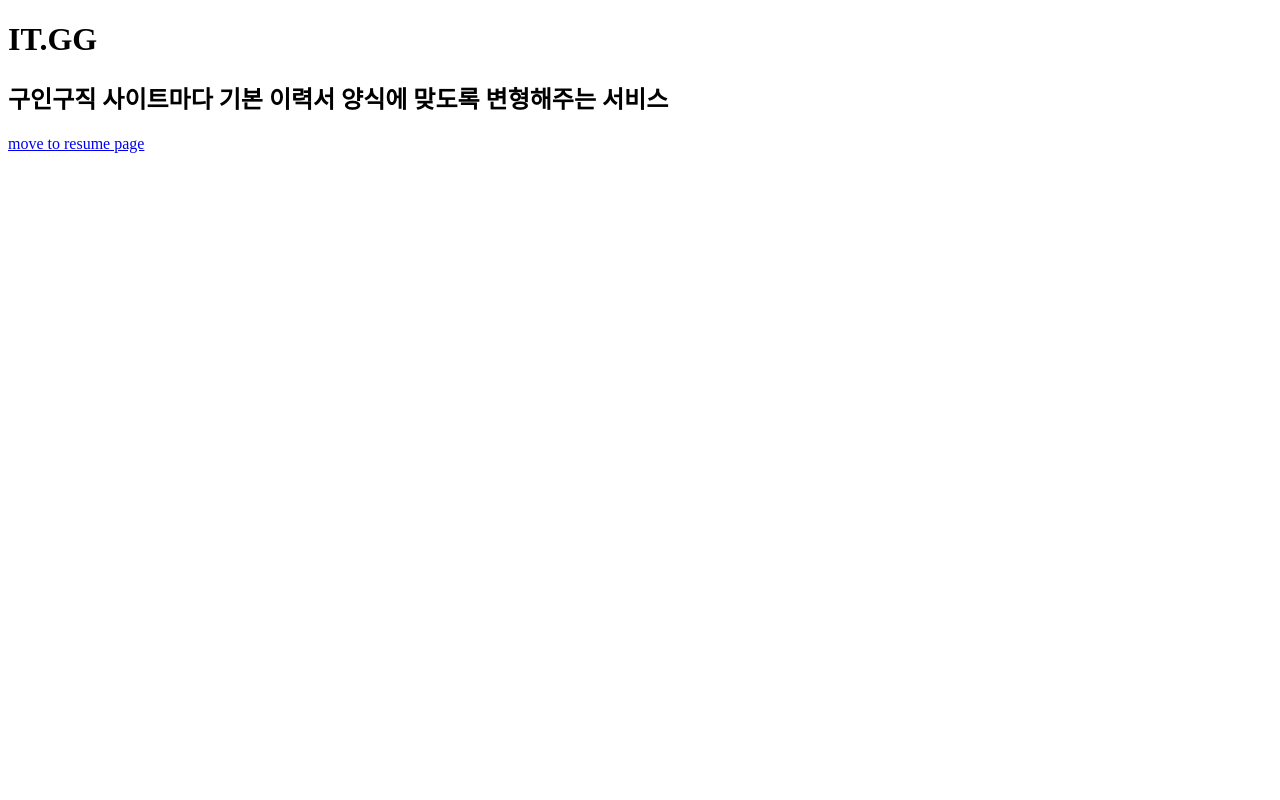
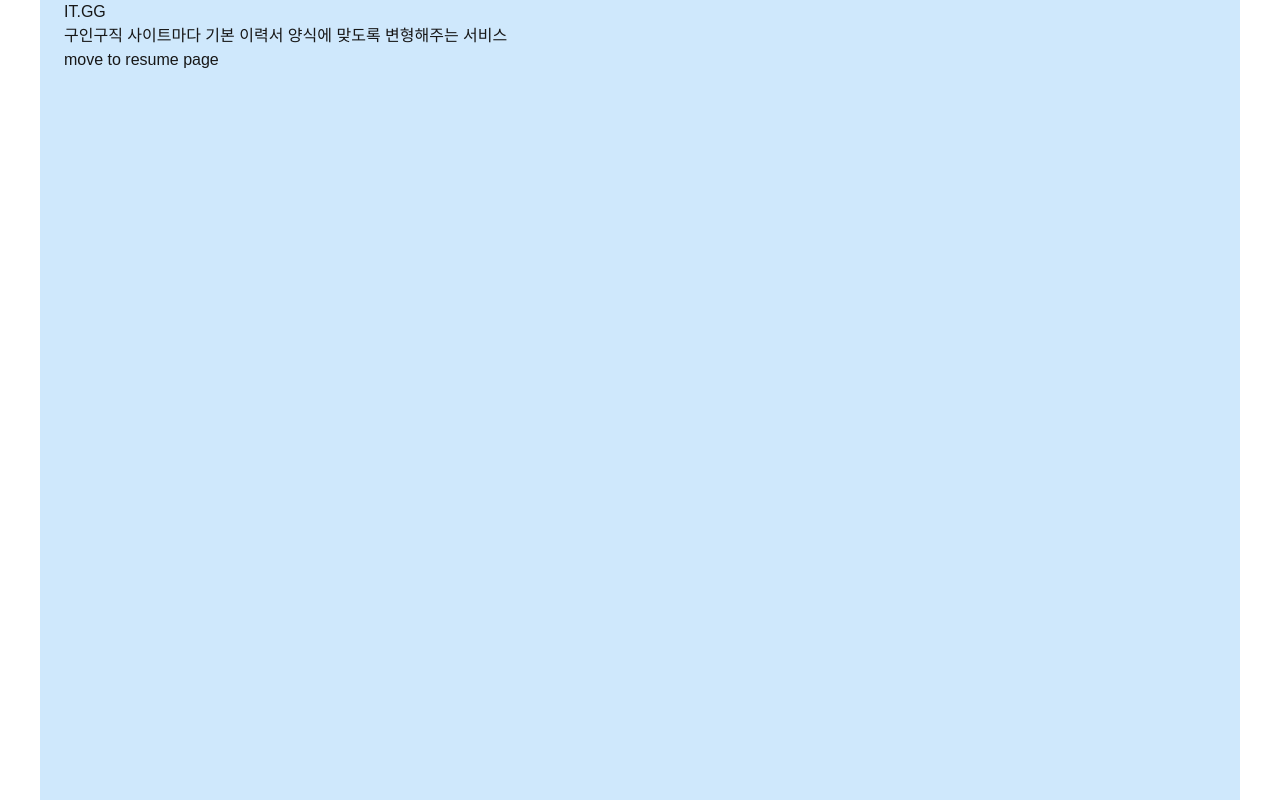
Before and after one commit to koremp/IT.GG, a Next.js app: page / in a window 1280 px wide. Built offline with nearby package versions, Linux system fonts and the light colour scheme.

Commit message:
feat: add style and fonts, container to layout

```diff
--- a/src/app/globals.css
+++ b/src/app/globals.css
@@ -14,6 +14,11 @@
   }
 }
 
+* {
+  margin: 0;
+  padding: 0;
+}
+
 body {
   color: var(--foreground);
   background: var(--background);
--- a/src/app/layout.tsx
+++ b/src/app/layout.tsx
@@ -1,5 +1,14 @@
 import type { Metadata } from "next";
 import RecoilRootWrapper from "./RecoilRootWrapper";
+
+import { Container } from "@mui/material";
+
+import './globals.css';
+
+import '@fontsource/roboto/300.css';
+import '@fontsource/roboto/400.css';
+import '@fontsource/roboto/500.css';
+import '@fontsource/roboto/700.css';
 
 export const metadata: Metadata = {
   title: "IT.GG",
@@ -15,7 +24,9 @@ export default function RootLayout({
     <html lang="ko-kr">
       <body className='antialiased'>
         <RecoilRootWrapper>
-          {children}
+          <Container sx={{ bgcolor: '#cfe8fc', minHeight: '100vh' }}>
+            {children}
+          </Container>
         </RecoilRootWrapper>
       </body>
     </html>
```
